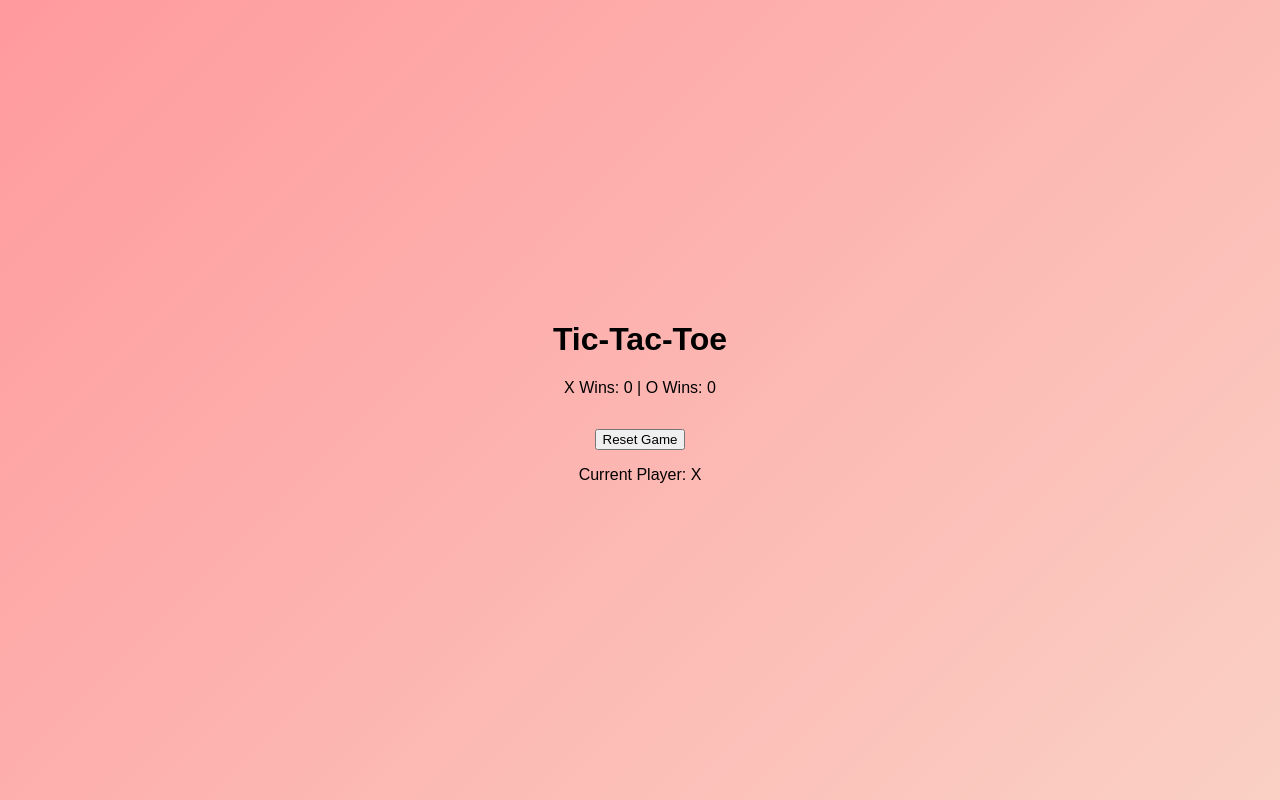
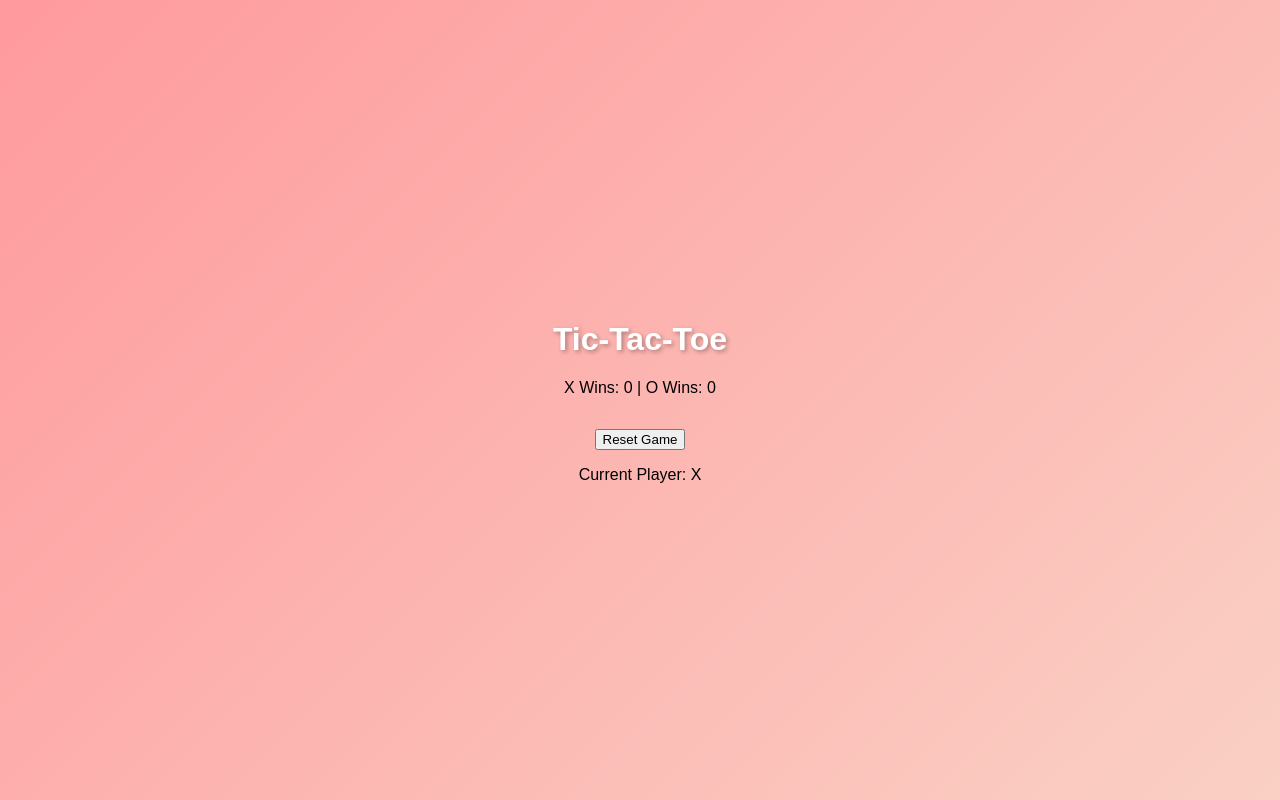
Before and after one commit to sahannanasith/Tic_Tac_Toe, a plain HTML site: page index.html in a window 1280 px wide. Drawn offline with Linux system fonts and the light colour scheme.

Commit message:
h1 styling

```diff
--- a/style.css
+++ b/style.css
@@ -10,3 +10,8 @@ body {
     margin: 0;
     transition: background-color 0.5s ease-in-out;
 }
+
+h1 {
+    color: #fff;
+    text-shadow: 2px 2px 4px rgba(0, 0, 0, 0.3);
+}
```
